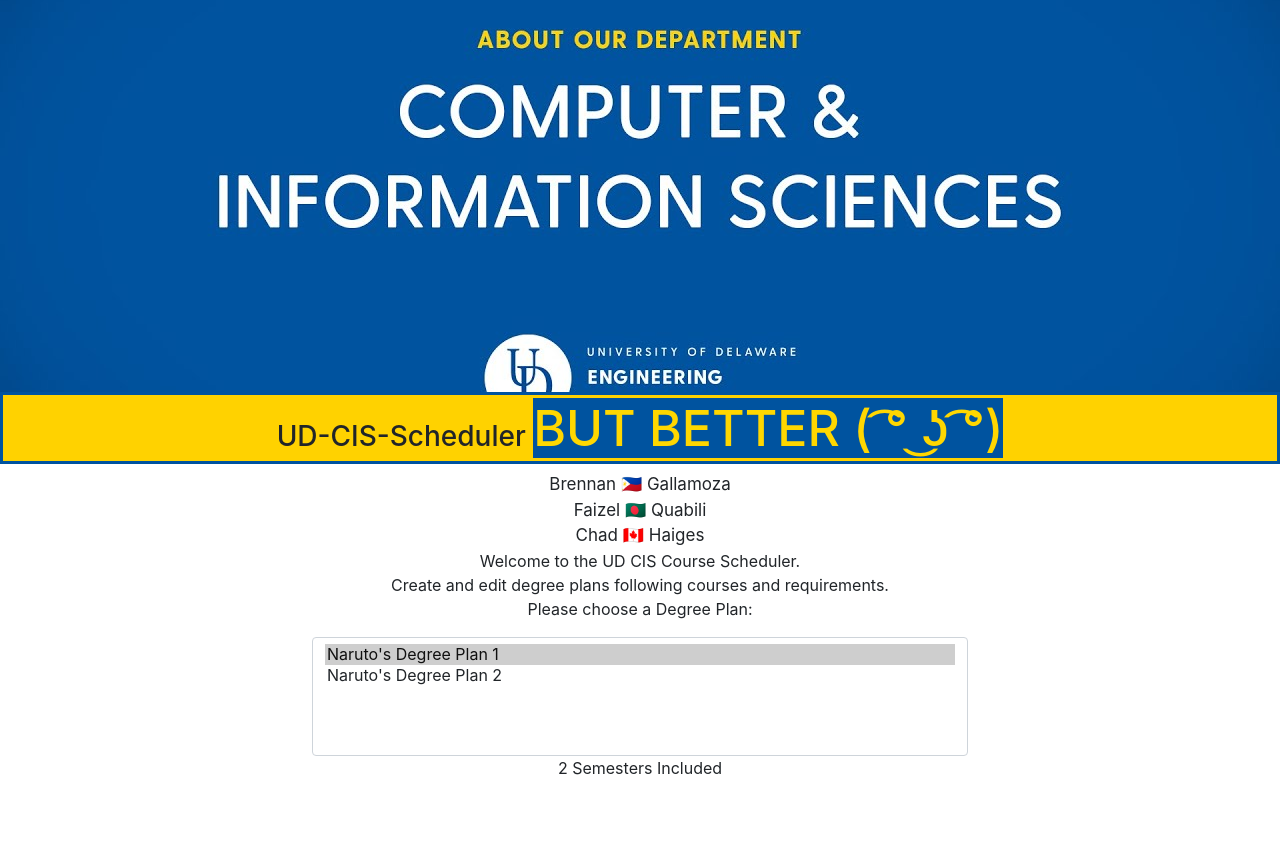
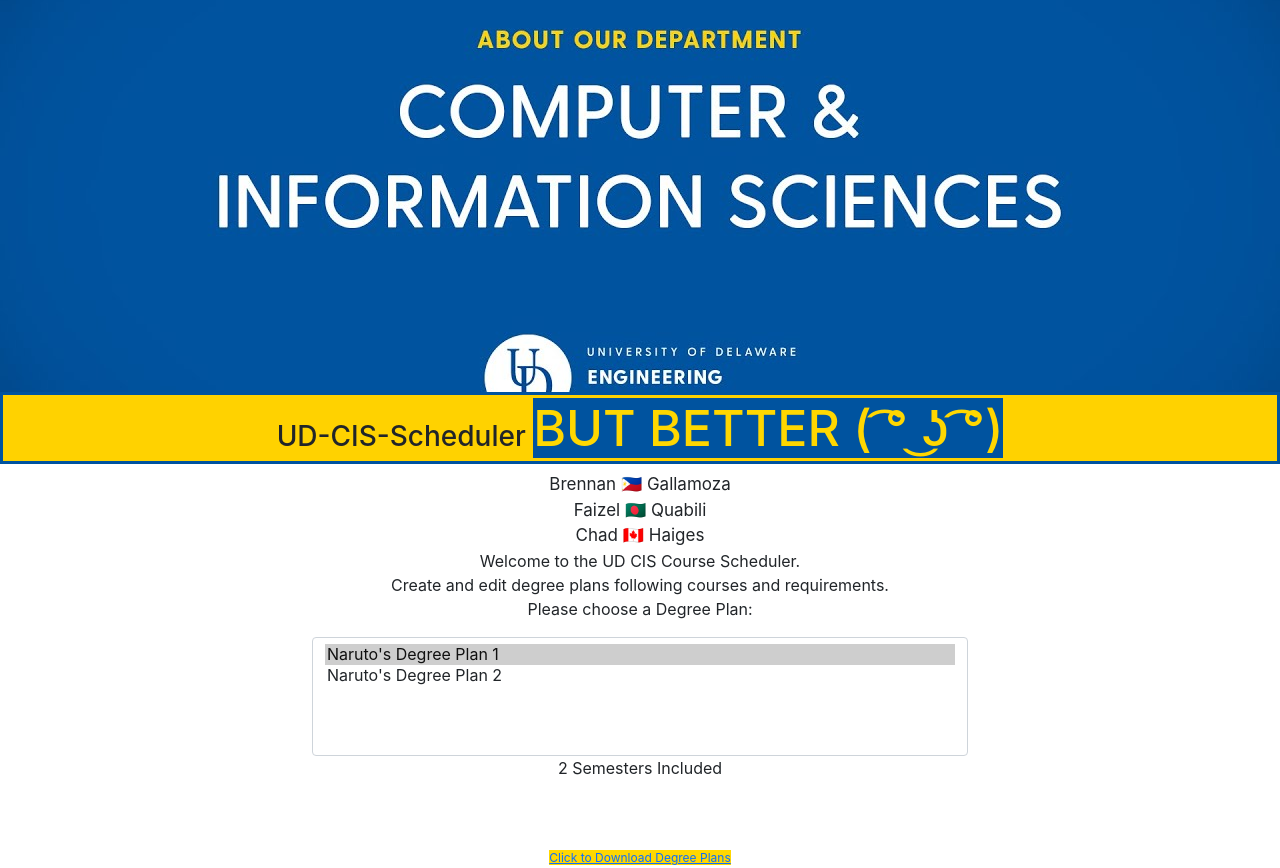
Before and after one commit to UD-CISC275-S22/cis-scheduler-team-25, a React (Create React App) app: page / in a window 1280 px wide. Before the commit the page ends 820 px from the top, so only its background shows below. Built offline with nearby package versions, Linux system fonts and the light colour scheme.

Commit message:
started csv export

```diff
--- a/package.json
+++ b/package.json
@@ -13,6 +13,7 @@
         "@types/react-dom": "^17.0.11",
         "react": "^17.0.2",
         "react-bootstrap": "^2.1.1",
+        "react-csv": "^2.2.2",
         "react-dom": "^17.0.2",
         "react-scripts": "5.0.0",
         "typescript": "^4.5.5",
@@ -48,6 +49,7 @@
         ]
     },
     "devDependencies": {
+        "@types/react-csv": "^1.1.2",
         "@typescript-eslint/eslint-plugin": "^5.10.1",
         "@typescript-eslint/parser": "^5.10.1",
         "eslint": "^8.7.0",
--- a/src/App.tsx
+++ b/src/App.tsx
@@ -5,6 +5,7 @@
 import defaultPlans from "./exampleData/example_degree_plan.json";
 import "./App.css";
 import Background from "./computerScienceBackGround.jpeg";
+import { CSVLink } from "react-csv";
 
 // default plans read in by degreeplans.json
 const DEFAULT_PLANS: DegreePlan[] = defaultPlans.map(
@@ -26,6 +27,14 @@
     const [currentPlan, setCurrentPlan] = useState<DegreePlan>(
         DEFAULT_PLANS[0]
     );
+
+    const csvData = plans;
+    const csvHeaders = [
+        { label: "ID", key: "id" },
+        { label: "Name", key: "name" },
+        { label: "Semesters", key: "semesters" },
+        { label: "Length", key: "length" }
+    ];
 
     return (
         <div className="App">
@@ -68,6 +77,21 @@
                 currentPlan={currentPlan}
                 setCurrentPlan={setCurrentPlan}
             />
+            <div
+                style={{
+                    border: "solid 00539F"
+                }}
+            ></div>
+            <br></br>
+            <div>
+                <CSVLink
+                    style={{ backgroundColor: "gold", fontSize: "12px" }}
+                    data={csvData}
+                    headers={csvHeaders}
+                >
+                    Click to Download Degree Plans
+                </CSVLink>
+            </div>
         </div>
     );
 }
```
Also changed, not shown: 1 other file (tests, documents, lock files or other folders).
